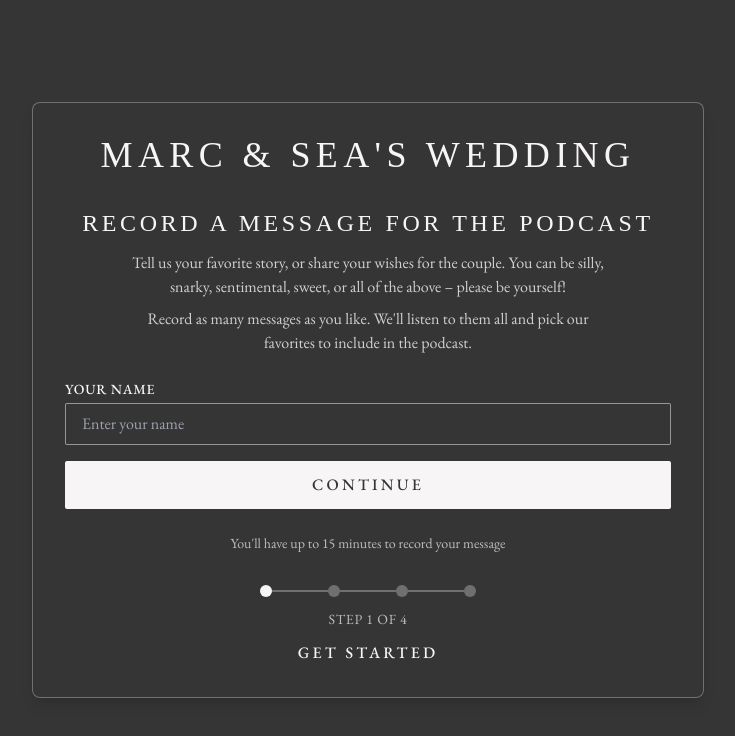
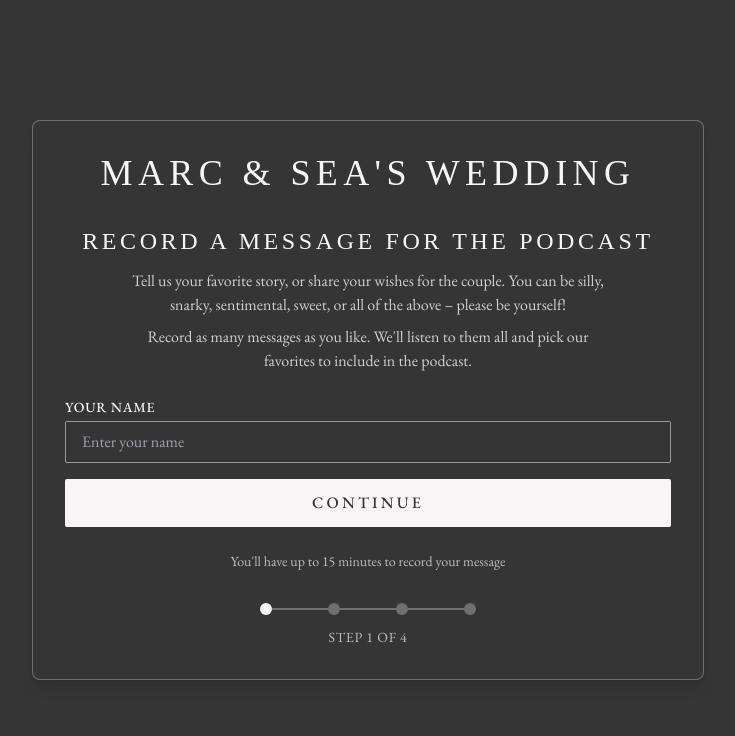
Before and after one commit to schuyler/wedding-bells, a React (Vite) app: page /welcome in a window 1280 px wide. Shown: the top 736 px of the page, without its empty margins (272-1007 px from the left). Built offline with nearby package versions, Linux system fonts and the light colour scheme; no server answers; a web font is replaced by a local one.

Commit message:
Remove progress indicator state text, keeping only step counter

```diff
--- a/src/components/ProgressIndicator.tsx
+++ b/src/components/ProgressIndicator.tsx
@@ -23,7 +23,6 @@ interface ProgressIndicatorProps {
  * - Renders a series of dots connected by lines
  * - Colors dots and connecting lines based on progress (completed vs. upcoming)
  * - Shows current step number and total steps
- * - Displays the current step name (with special case for "welcome" → "Get Started")
  *
  * Opportunities for improvement:
  * 1. Navigation flow:
@@ -36,12 +35,7 @@ interface ProgressIndicatorProps {
  *    - The `states` prop allows customizing steps but doesn't appear to be used
  *    - Consider removing this flexibility if not needed, or document valid variations
  *
- * 3. Step labeling:
- *    - Step label display is inconsistent ("welcome" → "Get Started")
- *    - Consider a mapping object for all state labels or a getDisplayLabel function
- *    - Example: { welcome: "Get Started", recording: "Record Your Message", ... }
- *
- * 4. Accessibility:
+ * 3. Accessibility:
  *    - Current implementation lacks proper accessibility attributes
  *    - Consider adding aria-* attributes to identify steps and current progress
  *    - Enhance with keyboard navigation if it becomes interactive
@@ -93,15 +87,6 @@ export function ProgressIndicator({
       <div className="text-xs sm:text-sm text-wedding-light/70 font-eb-garamond tracking-wider">
         STEP {states.indexOf(currentState) + 1} OF {states.length}
       </div>
-
-      {/* Step Label - Custom transformation for states */}
-      <div className="text-sm sm:text-base font-medium text-wedding-light uppercase tracking-wedding">
-        {currentState === 'welcome'
-          ? 'Get Started'
-          : currentState === 'thankyou'
-            ? 'Thank You'
-            : currentState}
-      </div>
     </div>
   )
 }
```
Also changed, not shown: 1 other file (tests, documents, lock files or other folders).
